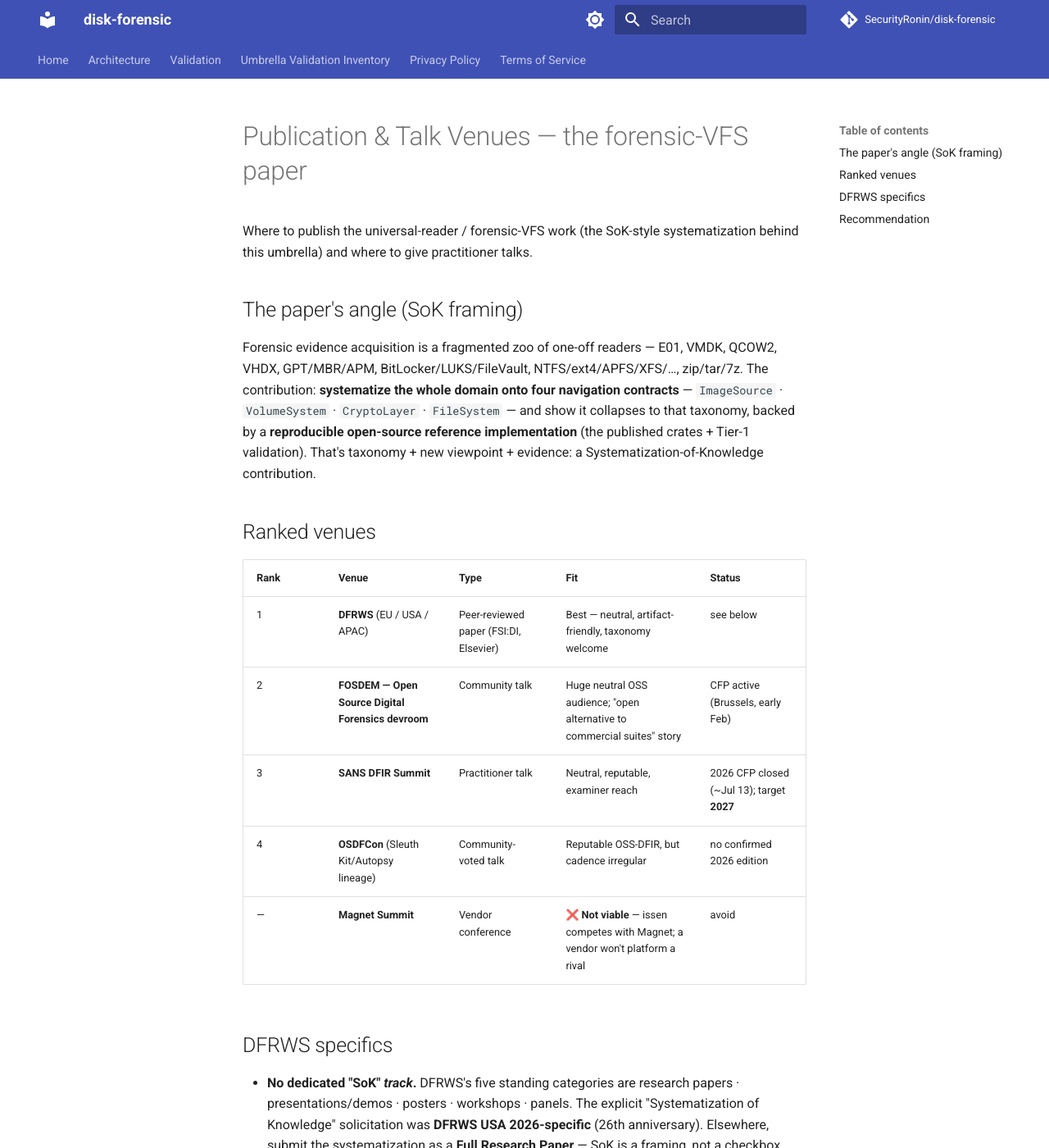
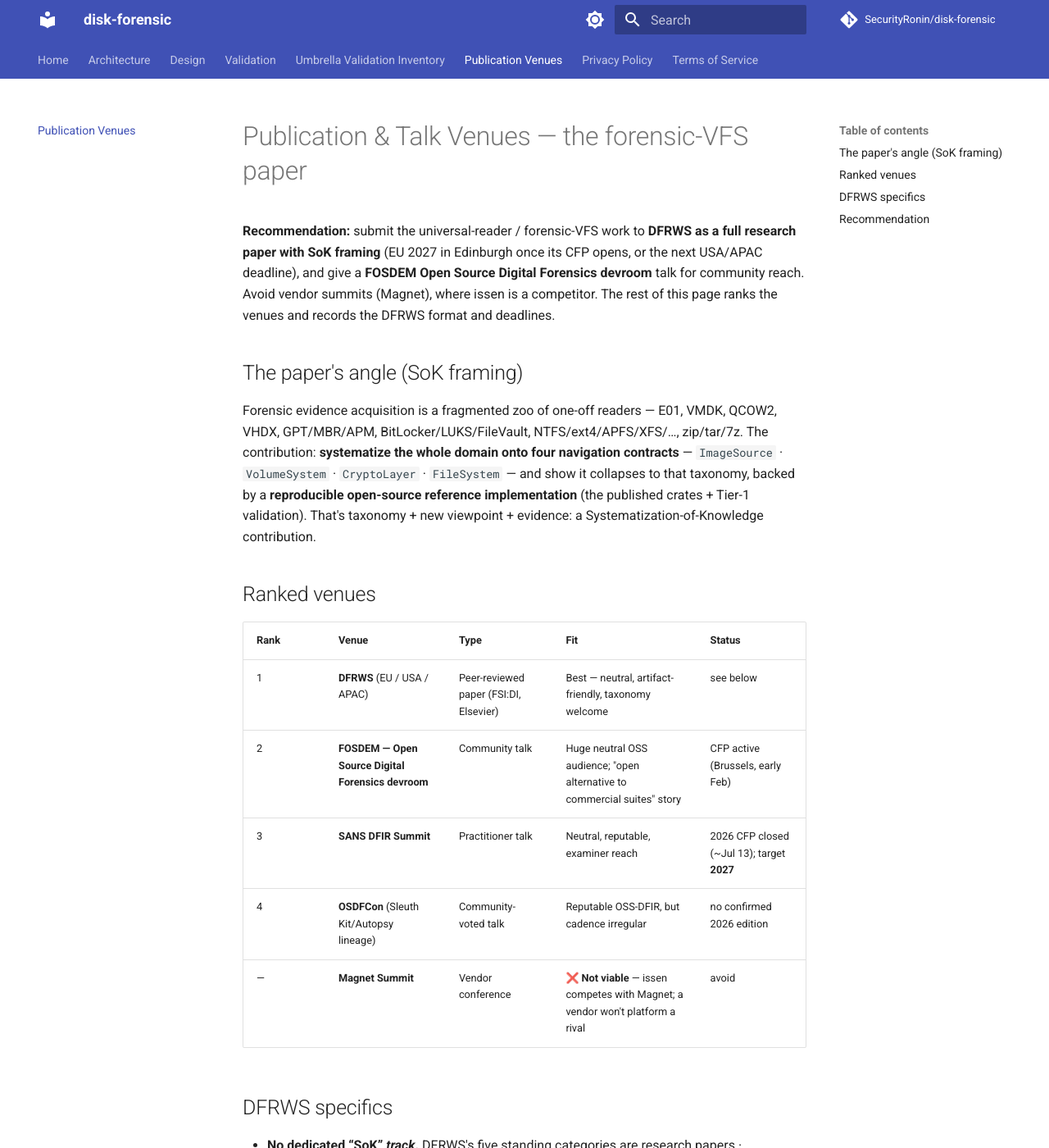
Before and after one commit to SecurityRonin/disk-forensic, an MkDocs documentation site: the page built from docs/paper-venue.md, in a window 1280 px wide and 1400 px high. Shown: the whole window at 82% size. Built offline with MkDocs 1.6.1 and Material for MkDocs 9.7.7, drawn with Linux system fonts in a browser that asks for light colours; comment, search, counter and statistics services are not loaded; some of the changed text lies outside the part shown.

Commit message:
docs: add BLUF leads, fix MIT->Apache-2.0, complete mkdocs nav
- VALIDATION.md: add one-paragraph executive lead; ISO/GPT/APM 'no uniform
  offset' cells use explicit-negative ❌ (fleet table convention)
- paper-venue.md: surface the DFRWS+FOSDEM recommendation up top; curly quotes
- terms.md: licence is Apache-2.0 (matches LICENSE + README badge), not MIT
- mkdocs.yml: add Design and Publication Venues pages to nav

Co-Authored-By: Claude Opus 4.8 <noreply@anthropic.com>

```diff
--- a/docs/paper-venue.md
+++ b/docs/paper-venue.md
@@ -1,7 +1,11 @@
 # Publication & Talk Venues — the forensic-VFS paper
 
-Where to publish the universal-reader / forensic-VFS work (the SoK-style
-systematization behind this umbrella) and where to give practitioner talks.
+**Recommendation:** submit the universal-reader / forensic-VFS work to **DFRWS as
+a full research paper with SoK framing** (EU 2027 in Edinburgh once its CFP opens,
+or the next USA/APAC deadline), and give a **FOSDEM Open Source Digital Forensics
+devroom** talk for community reach. Avoid vendor summits (Magnet), where issen is
+a competitor. The rest of this page ranks the venues and records the DFRWS format
+and deadlines.
 
 ## The paper's angle (SoK framing)
 
@@ -25,9 +29,9 @@ evidence: a Systematization-of-Knowledge contribution.
 
 ## DFRWS specifics
 
-- **No dedicated "SoK" *track*.** DFRWS's five standing categories are research
+- **No dedicated “SoK” *track*.** DFRWS's five standing categories are research
   papers · presentations/demos · posters · workshops · panels. The explicit
-  "Systematization of Knowledge" solicitation was **DFRWS USA 2026-specific** (26th
+  “Systematization of Knowledge” solicitation was **DFRWS USA 2026-specific** (26th
   anniversary). Elsewhere, submit the systematization as a **Full Research Paper** —
   SoK is a framing, not a checkbox.
 - **Full paper format:** ≤10 single-spaced two-column pages (10pt, 1in margins) +
--- a/mkdocs.yml
+++ b/mkdocs.yml
@@ -42,8 +42,10 @@ markdown_extensions:
 nav:
   - Home: index.md
   - Architecture: architecture.md
+  - Design: design/2026-07-06-universal-forensic-vfs.md
   - Validation: VALIDATION.md
   - Umbrella Validation Inventory: validation-inventory.md
+  - Publication Venues: paper-venue.md
   - Privacy Policy: privacy.md
   - Terms of Service: terms.md
 
```
Also changed, not shown: docs/VALIDATION.md (+9 -3 lines), docs/terms.md (+3 -3 lines).
